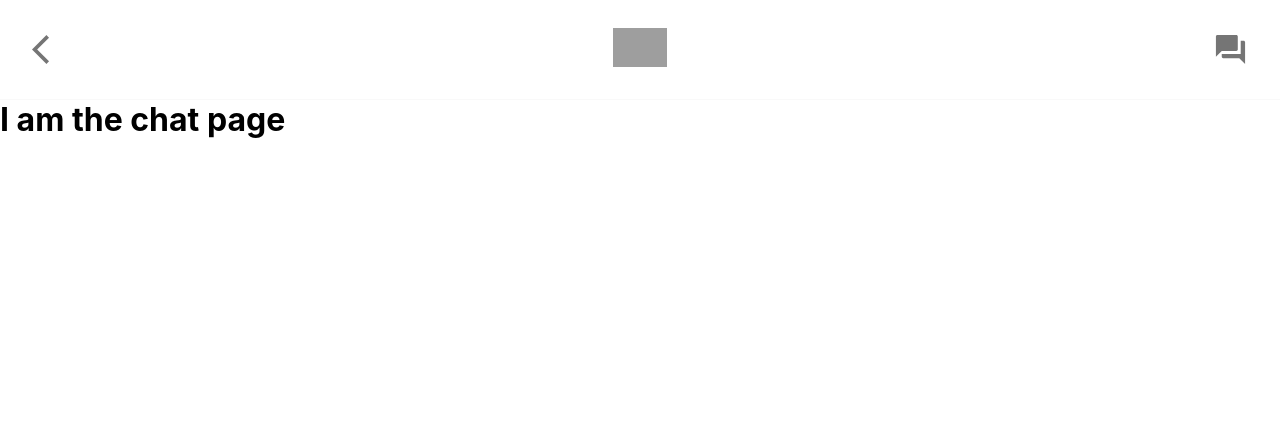
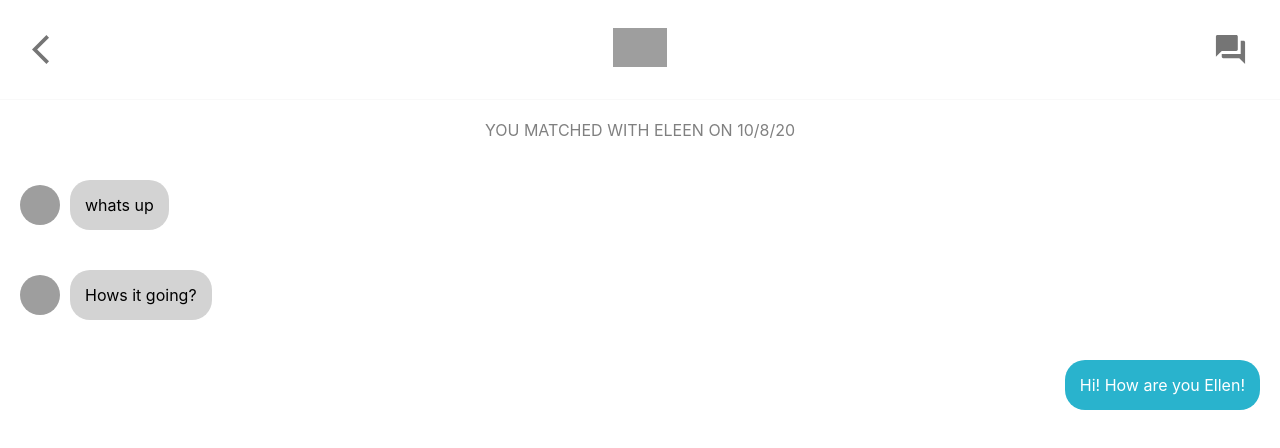
Before and after one commit to kjx63/tinder-clone-with-react, a React (Create React App) app: page /chat/1 in a window 1280 px wide. Shown: the top 448 px of the page. Built offline with nearby package versions, Linux system fonts and the light colour scheme; no server answers; grey boxes are pictures that could not be loaded.

Commit message:
Build ChatScreen Component

```diff
--- a/src/App.js
+++ b/src/App.js
@@ -4,15 +4,21 @@ import './App.css';
 import Header from './components/header/Header';
 import TinderCards from './components/tindercards/TinderCards';
 import SwipeButtons from './components/swipebuttons/SwipeButtons';
+import Chats from './components/chats/Chats';
+import ChatScreen from './components/chatscreen/ChatScreen';
 
 function App() {
   return (
     <div className='app'>
       <Router>
         <Switch>
+          <Route path='/chat/:person'>
+            <Header backButton='/chat' />
+            <ChatScreen />
+          </Route>
           <Route path='/chat'>
             <Header backButton='/' />
-            <h1>I am the chat page</h1>
+            <Chats />
           </Route>
           <Route path='/'>
             <Header />
--- /dev/null
+++ b/src/components/chats/Chat.css
@@ -0,0 +1,29 @@
+.chat {
+  display: flex;
+  align-items: center;
+  justify-content: space-between;
+  padding: 20px;
+  height: 70px;
+  border-bottom: 1px solid #fafafa;
+}
+
+a {
+  text-decoration: none;
+  color: inherit;
+}
+
+.chat__details {
+  flex: 1;
+}
+
+.chat__details > p {
+  color: grey;
+}
+
+.chat__timestamp {
+  color: lightgray;
+}
+
+.chat__image {
+  margin-right: 20px;
+}
--- /dev/null
+++ b/src/components/chats/Chat.js
@@ -0,0 +1,21 @@
+import React from 'react';
+import './Chat.css';
+import Avatar from '@material-ui/core/Avatar';
+import { Link } from 'react-router-dom';
+
+const Chat = ({ name, message, profilePic, timestamp }) => {
+  return (
+    <Link to={`/chat/${name}`}>
+      <div className='chat'>
+        <Avatar src={profilePic} alt={name} className='chat__image' />
+        <div className='chat__details'>
+          <h2>{name}</h2>
+          <p>{message}</p>
+        </div>
+        <p className='chat__timestamp'>{timestamp}</p>
+      </div>
+    </Link>
+  );
+};
+
+export default Chat;
--- /dev/null
+++ b/src/components/chats/Chats.js
@@ -0,0 +1,18 @@
+import React from 'react';
+import './Chats.css';
+import Chat from './Chat';
+
+const Chats = () => {
+  return (
+    <div className='chats'>
+      <Chat
+        name='Ellen'
+        message='Whats up ♥️?'
+        timestamp='55 minutes ago'
+        profilePic='https://thumbor.forbes.com/thumbor/fit-in/416x416/filters%3Aformat%28jpg%29/https%3A%2F%2Fspecials-images.forbesimg.com%2Fimageserve%2F5ed560d07fe4060006bbce1e%2F0x0.jpg%3Fbackground%3D000000%26cropX1%3D422%26cropX2%3D1300%26cropY1%3D0%26cropY2%3D879'
+      />
+    </div>
+  );
+};
+
+export default Chats;
--- /dev/null
+++ b/src/components/chatscreen/ChatScreen.css
@@ -0,0 +1,26 @@
+.chatScreen > p {
+  text-align: center;
+  padding: 20px;
+  color: grey;
+}
+
+.chatScreen__message {
+  display: flex;
+  align-items: center;
+  padding: 20px;
+}
+
+.chatScreen__text {
+  margin-left: 10px;
+  background-color: lightgrey;
+  padding: 15px;
+  border-radius: 20px;
+}
+
+.chatScreen__textUser {
+  margin-left: auto;
+  background-color: #29b3cd;
+  padding: 15px;
+  border-radius: 20px;
+  color: #fff;
+}
--- /dev/null
+++ b/src/components/chatscreen/ChatScreen.js
@@ -0,0 +1,46 @@
+import React, { useState } from 'react';
+import './ChatScreen.css';
+
+import Avatar from '@material-ui/core/Avatar';
+
+const ChatScreen = () => {
+  const [messages, setMessages] = useState([
+    {
+      name: 'Ellen',
+      image:
+        'https://thumbor.forbes.com/thumbor/fit-in/416x416/filters%3Aformat%28jpg%29/https%3A%2F%2Fspecials-images.forbesimg.com%2Fimageserve%2F5ed560d07fe4060006bbce1e%2F0x0.jpg%3Fbackground%3D000000%26cropX1%3D422%26cropX2%3D1300%26cropY1%3D0%26cropY2%3D879',
+      message: 'whats up',
+    },
+    {
+      name: 'Ellen',
+      image:
+        'https://thumbor.forbes.com/thumbor/fit-in/416x416/filters%3Aformat%28jpg%29/https%3A%2F%2Fspecials-images.forbesimg.com%2Fimageserve%2F5ed560d07fe4060006bbce1e%2F0x0.jpg%3Fbackground%3D000000%26cropX1%3D422%26cropX2%3D1300%26cropY1%3D0%26cropY2%3D879',
+      message: 'Hows it going?',
+    },
+    { message: 'Hi! How are you Ellen!' },
+  ]);
+
+  return (
+    <div className='chatScreen'>
+      <p>YOU MATCHED WITH ELEEN ON 10/8/20</p>
+      {messages.map((message) =>
+        message.name ? (
+          <div className='chatScreen__message'>
+            <Avatar
+              src={message.image}
+              alt={message.name}
+              className='chatScreen__image'
+            />
+            <p className='chatScreen__text'>{message.message}</p>
+          </div>
+        ) : (
+          <div className='chatScreen__message'>
+            <p className='chatScreen__textUser'>{message.message}</p>
+          </div>
+        )
+      )}
+    </div>
+  );
+};
+
+export default ChatScreen;
```
Also changed, not shown: src/components/chats/Chats.css (added).
